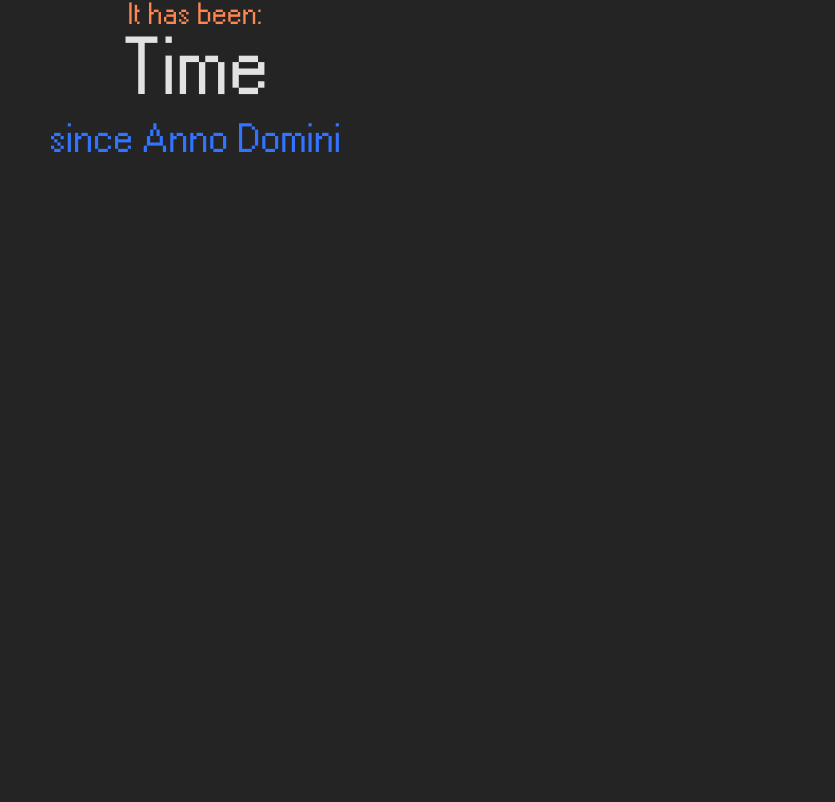
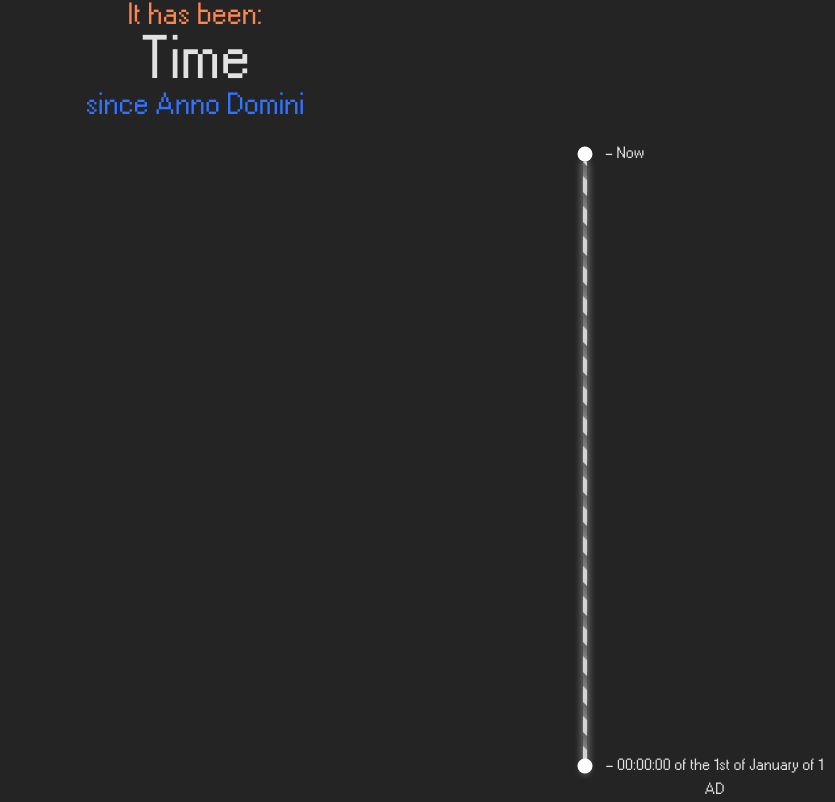
Before and after one commit to Dr-Gomez/timewarp, a website built with Vite: page index.html in a window 1280 px wide. Shown: the whole page, without its empty margins (445-1280 px from the left). Built offline with nearby package versions, Linux system fonts and the light colour scheme.

Commit message:
creates timeline

```diff
--- a/index.html
+++ b/index.html
@@ -14,7 +14,13 @@
     <div id="header">It has been: </div>
     <div id="time">Time</div>
     <div id="footer">since Anno Domini</div>
-    <div id="timeline"></div>
+    <div id="timeline">
+      <div id="present" class="dot"></div>
+      <div id="presentdate">- Now</div>
+      <div id="line" class="wobbly"></div>
+      <div id="past" class="dot"></div>
+      <div id="pastdate">- 00:00:00 of the 1st of January of 1 AD</div>
+    </div>
     <script type="module" src="/src/main.ts"></script>
   </body>
 </html>
--- a/src/style.css
+++ b/src/style.css
@@ -63,18 +63,18 @@ body {
   transform: translateX(-50%);
   margin: 0;
   padding: 0;
-  font-size: 10vh;
+  font-size: 7.5vh;
   line-height: 1;
 }
 
 #footer {
   position: absolute;
-  top: 15vh;
+  top: 11.25vh;
   left: 50%;
   transform: translateX(-50%);
   margin: 0;
   padding: 0;
-  font-size: 5vh;
+  font-size: 3.75vh;
   line-height: 1;
   color: #3273ff ;
 }
@@ -91,6 +91,75 @@ body {
   padding: 0;
   text-align: center;
 }
+
+#present {
+  width: 15px;
+  height: 15px;
+  position: absolute;
+  top: 5%;
+}
+
+#presentdate {
+  position: absolute;
+  left: calc(50% + 20px);
+  top: calc(5% - 12px);
+}
+
+#line {
+  width: 5px;
+  height: 90%;
+  position: absolute;
+  top: calc(5% + 7px);
+}
+
+#past {
+  width: 15px;
+  height: 15px;
+  position: absolute;
+  top: 95%;
+}
+
+#pastdate{
+  position: absolute;
+  left: calc(50% + 9px);
+  top: calc(95% - 12px);
+}
+
+.dot {
+  border-radius: 50%;
+  left: 50%;
+  transform: translate(-50%, -50%);
+  background-color: white;
+  z-index: 1;
+}
+
+@keyframes moveStripes {
+  0% {
+    background-position: 0 0;
+  }
+  100% {
+    background-position: 0 100%;
+  }
+}
+
+.wobbly {
+  position: absolute;
+  left: 50%;
+  transform: translateX(-50%);
+  background: repeating-linear-gradient(
+    45deg,
+    #ffffffcc,
+    #ffffffcc 10px,
+    #9c9c9ccc 10px,
+    #747474cc 20px
+  );
+  background-size: 100% 30px;
+  box-shadow: 0 0 6px 2px rgba(255, 255, 255, 0.3);
+  border-radius: 10px;
+  animation: moveStripes 100s linear infinite;
+  will-change: background-position;
+}
+
 
 button {
   border-radius: 8px;
```
Also changed, not shown: 1 other file.
